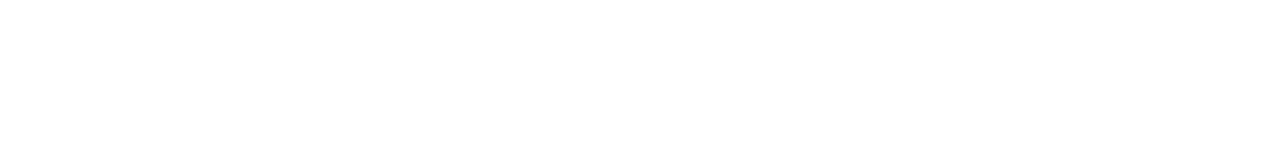
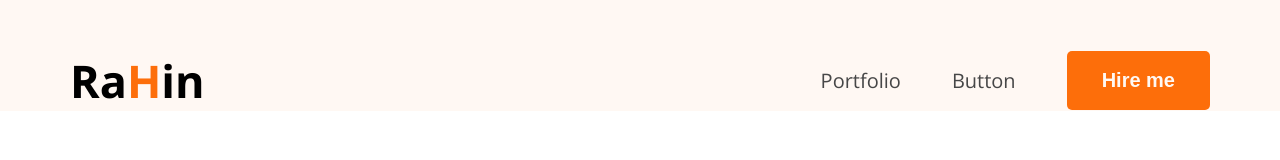
Before and after one commit to raju2277/portfolio, a plain HTML site: page index.html in a window 1280 px wide. Drawn offline with nearby package versions, Linux system fonts and the light colour scheme.

Commit message:
nav design

```diff
--- a/index.html
+++ b/index.html
@@ -4,8 +4,23 @@
     <meta charset="UTF-8">
     <meta name="viewport" content="width=device-width, initial-scale=1.0">
     <title>Rahin</title>
+    <link rel="stylesheet" href="style.css">
+    <link rel="preconnect" href="https://fonts.googleapis.com">
+<link rel="preconnect" href="https://fonts.gstatic.com" crossorigin>
+<link href="https://fonts.googleapis.com/css2?family=Open+Sans:ital,wght@0,300..800;1,300..800&display=swap" rel="stylesheet">
 </head>
-<body>
-
+<body class="font-open">
+    <header>
+        <nav>
+            <div class="logo">
+                <h2 class="">Ra<span class="color-orange">H</span>in</h2>
+            </div>
+            <ul class="menu">
+                <li><a href="">Portfolio</a></li>
+                <li><a href="">Button</a></li>
+                <li><button class="btn">Hire me</button></li>
+            </ul>
+        </nav>
+    </header>
 </body>
 </html>
--- /dev/null
+++ b/style.css
@@ -0,0 +1,57 @@
+*{
+    margin: 0;
+    padding: 0;
+    box-sizing: border-box;
+}
+/* shared style */
+.font-open{
+     font-family: "Open Sans", sans-serif;
+  font-optical-sizing: auto;
+  font-weight: <weight>;
+  font-style: normal;
+  font-variation-settings:
+    "wdth" 100;
+}
+.logo h2{
+    font-size: 45px;
+}
+.color-orange{
+    color: #FD6E0A;
+}
+.btn{
+    background-color: #FD6E0A;
+    border: none;
+    padding: 18px 35px;
+    border-radius: 5px;
+    font-size: 20px;
+    font-weight: bold;
+    color: #FFF8F3;
+}
+
+/* main style */
+
+header{
+    background-color: #FFF8F3;
+    padding-top: 50px;
+}
+nav {
+    width: 1140px;
+    /* border: 1px solid red; */
+    margin: 0px auto;
+    display: flex;
+    justify-content:space-between ;
+    align-items: center;
+}
+
+nav .menu{
+    display: flex;
+    list-style: none;
+    gap: 51px;
+    align-items: center;
+
+}
+nav .menu a{
+    font-size: 20px;
+    color:#474747;
+    text-decoration: none;
+}
```
